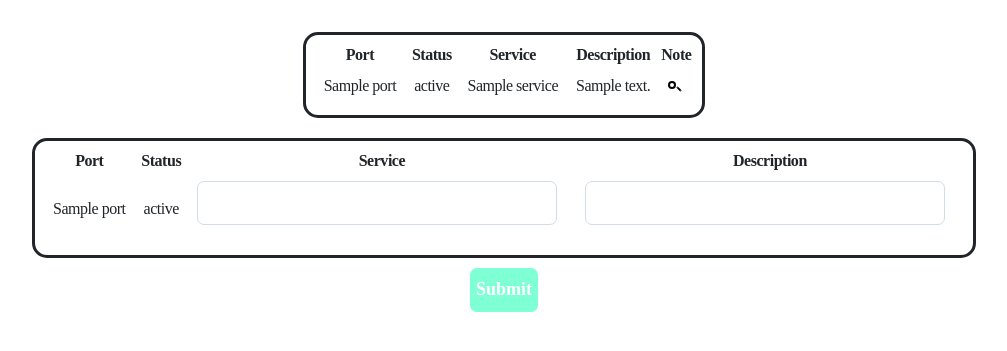
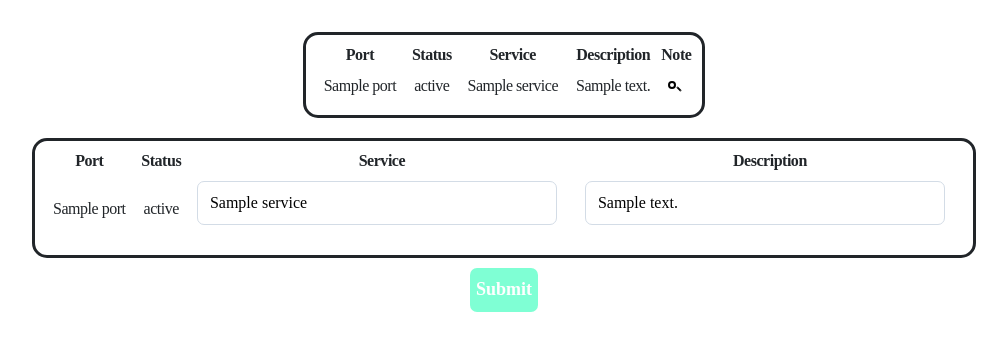
Before and after one commit to Gyeonggi2Namhae/port_scanner, a Flask app: template templates/result.html in a window 1280 px wide. Shown: the part 207-558 px from the top of the page, without its empty margins (136-1143 px from the left). Run offline with Flask 3, Linux system fonts and the light colour scheme; the template is opened without the code that fills it: most values are stand-ins (such as "Sample title", 1, 10 or a date in 2020); some web fonts are replaced.

Commit message:
fix: 출력값 변경

```diff
--- a/templates/result.html
+++ b/templates/result.html
@@ -61,12 +61,12 @@
                 </tr>
             </thead>
             <tbody>
-                {% for result in results %}
+                {% for un in unknown %}
                     <tr>
-                        <td>{{ result.port }}</td>
-                        <td>{{ result.status }}</td>
-                        <td><input type="text" id=service value=""></td>
-                        <td><input type="text" id=description value=""></td>
+                        <td>{{ un.port }}</td>
+                        <td>{{ un.status }}</td>
+                        <td><input type="text" id=service value="{{ un.service }}"></td>
+                        <td><input type="text" id=description value="{{ un.description }}"></td>
                     </tr>
                 {% endfor %}
             </tbody>
```
